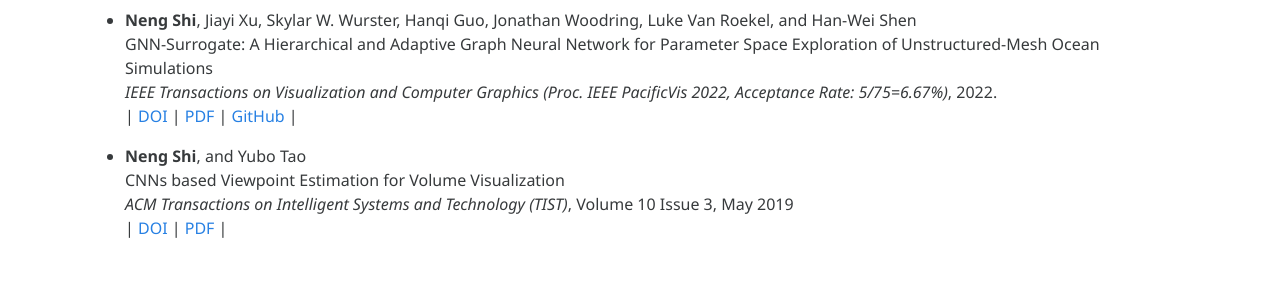
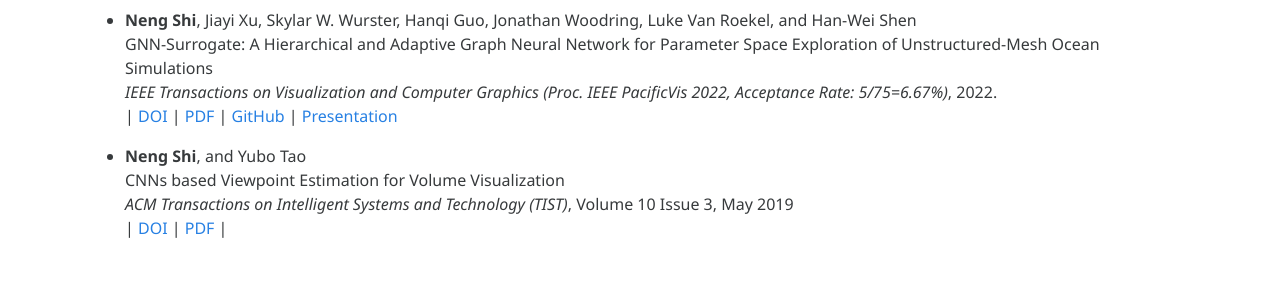
Before and after one commit to trainsn/trainsn.github.io, a Jekyll site: the page built from index.html, in a window 1280 px wide and 900 px high, scrolled down 1304 px. Shown: the part 505-805 px from the top of the window. Built offline with Jekyll 4.4.1, drawn with Linux system fonts in a browser that asks for light colours; nearby versions of some CDN libraries; a style sheet for code colours, icons or effects is not loaded.

Commit message:
add presentation

```diff
--- a/_includes/publications.html
+++ b/_includes/publications.html
@@ -9,7 +9,7 @@
     <br>
     <em>IEEE Transactions on Visualization and Computer Graphics (Proc. IEEE PacificVis 2022, Acceptance Rate: 5/75=6.67%)</em>, 2022.
     <br>
-    | <a href="https://ieeexplore.ieee.org/document/9751203" target="_blank">DOI</a> | <a href="https://arxiv.org/abs/2202.08956" target="_blank">PDF</a> | <a href="https://github.com/trainsn/GNN-Surrogate" target="_blank">GitHub</a> |
+    | <a href="https://ieeexplore.ieee.org/document/9751203" target="_blank">DOI</a> | <a href="https://arxiv.org/abs/2202.08956" target="_blank">PDF</a> | <a href="https://github.com/trainsn/GNN-Surrogate" target="_blank">GitHub</a> | <a href="https://www.youtube.com/watch?v=o4EBHKzkBzs&t=2s" target="_blank">Presentation</a>
   </p></li>
 
   <li><p>
```
Also changed, not shown: 1 other file.
